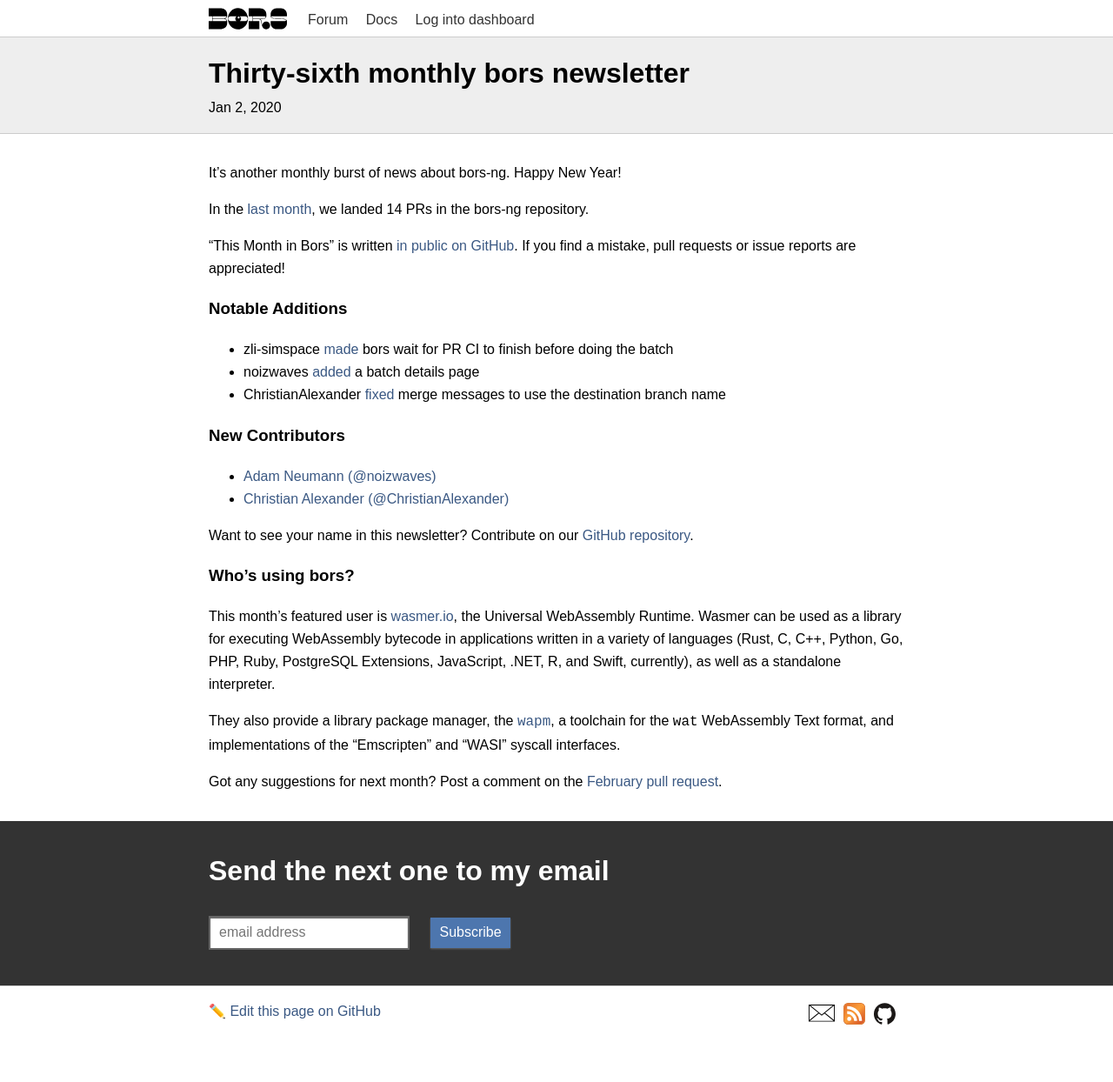
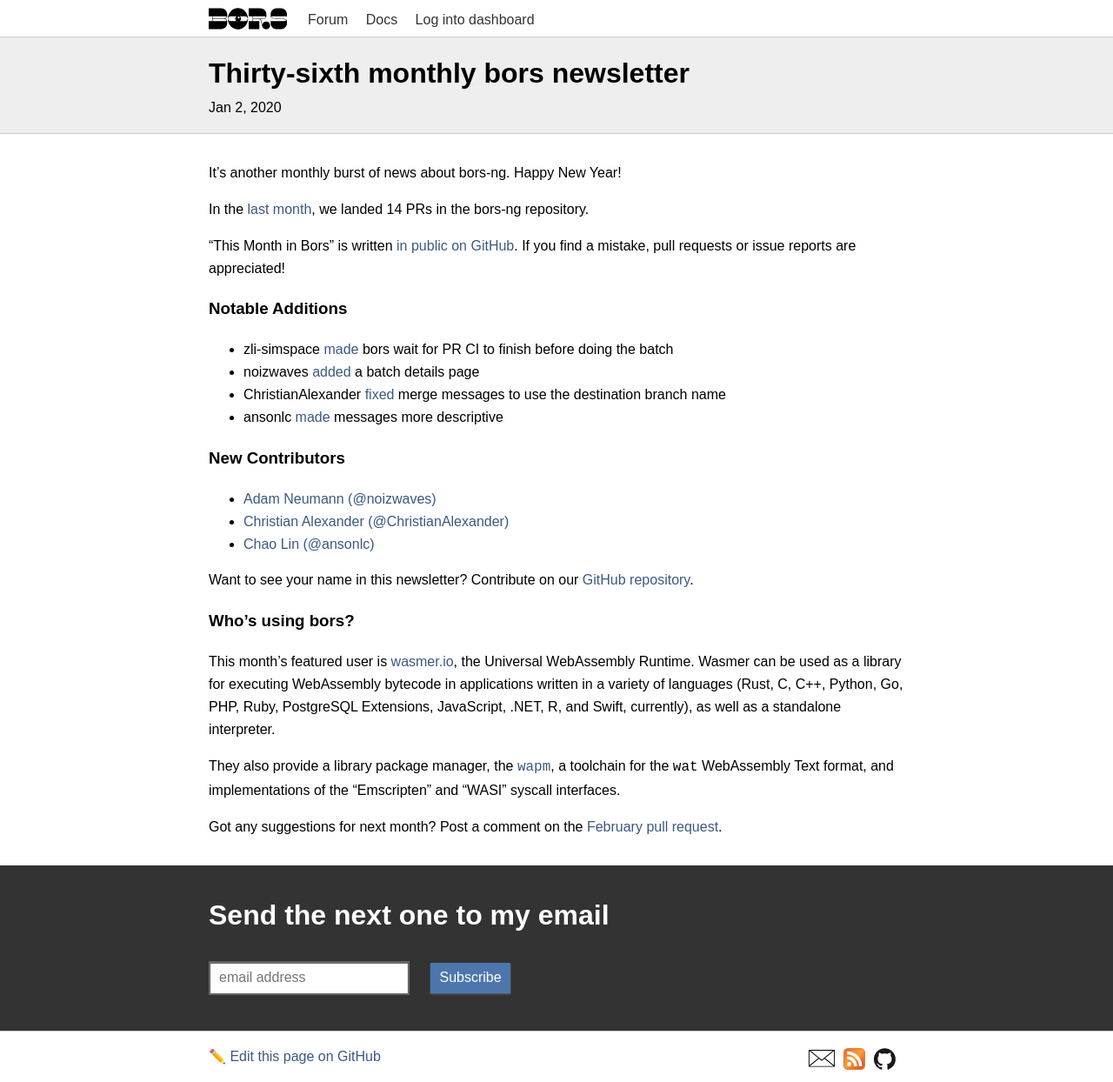
Before and after one commit to bors-ng/bors-ng.github.io, a Jekyll site: the page built from _posts/2020-01-01-tmib-36.md, in a window 1280 px wide. Shown: the whole page at 87% size. Built offline with Jekyll 4.4.1, drawn with Linux system fonts in a browser that asks for light colours; before the commit the page ends 1192 px from its top, so only the background shows below that.

Commit message:
Add bors-ng/bors-ng#824 and bors-ng/bors-ng#838
Add @ansonlc as new contributor

```diff
--- a/_posts/2020-01-01-tmib-36.md
+++ b/_posts/2020-01-01-tmib-36.md
@@ -22,11 +22,13 @@
 * zli-simspace [made](https://github.com/bors-ng/bors-ng/pull/785) bors wait for PR CI to finish before doing the batch
 * noizwaves [added](https://github.com/bors-ng/bors-ng/pull/834) a batch details page
 * ChristianAlexander [fixed](https://github.com/bors-ng/bors-ng/pull/823) merge messages to use the destination branch name
+* ansonlc [made](https://github.com/bors-ng/bors-ng/pull/824) messages more descriptive
 
 ### New Contributors
 
 * [Adam Neumann (@noizwaves)](https://github.com/noizwaves)
 * [Christian Alexander (@ChristianAlexander)](https://github.com/ChristianAlexander)
+* [Chao Lin (@ansonlc)](https://github.com/ansonlc)
 
 Want to see your name in this newsletter? Contribute on our [GitHub repository](https://github.com/bors-ng/bors-ng).
 
```
